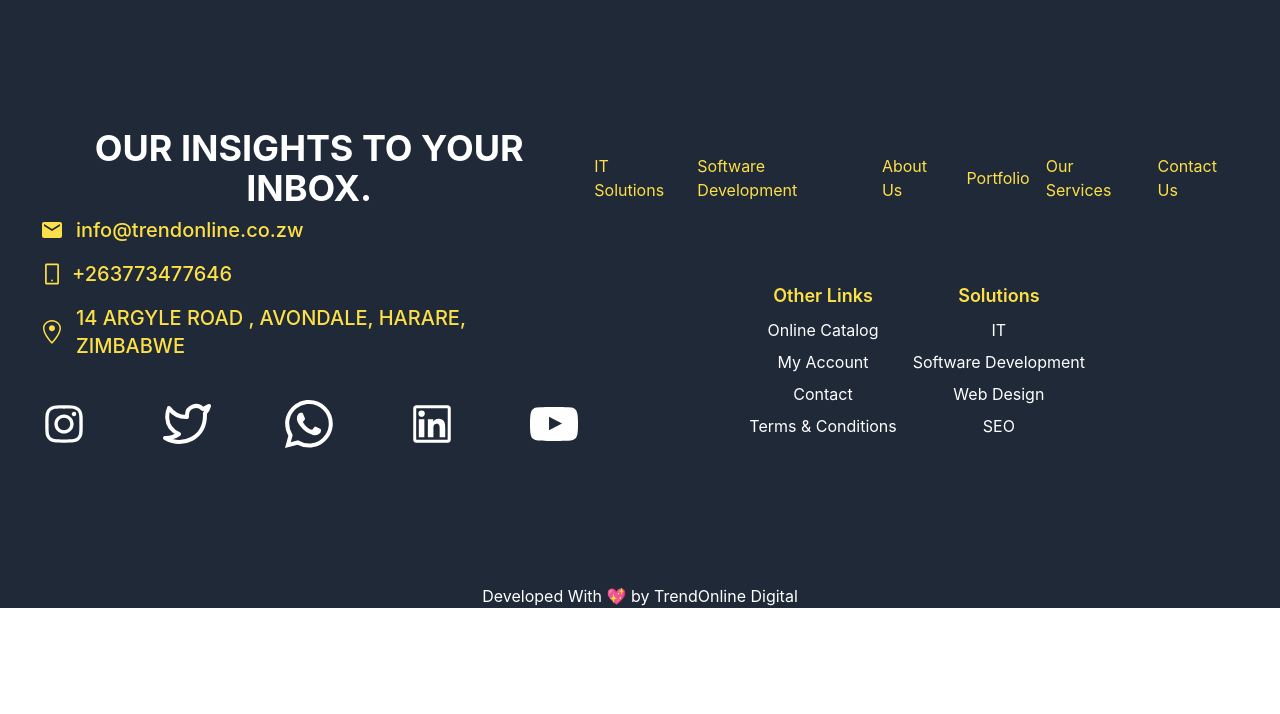
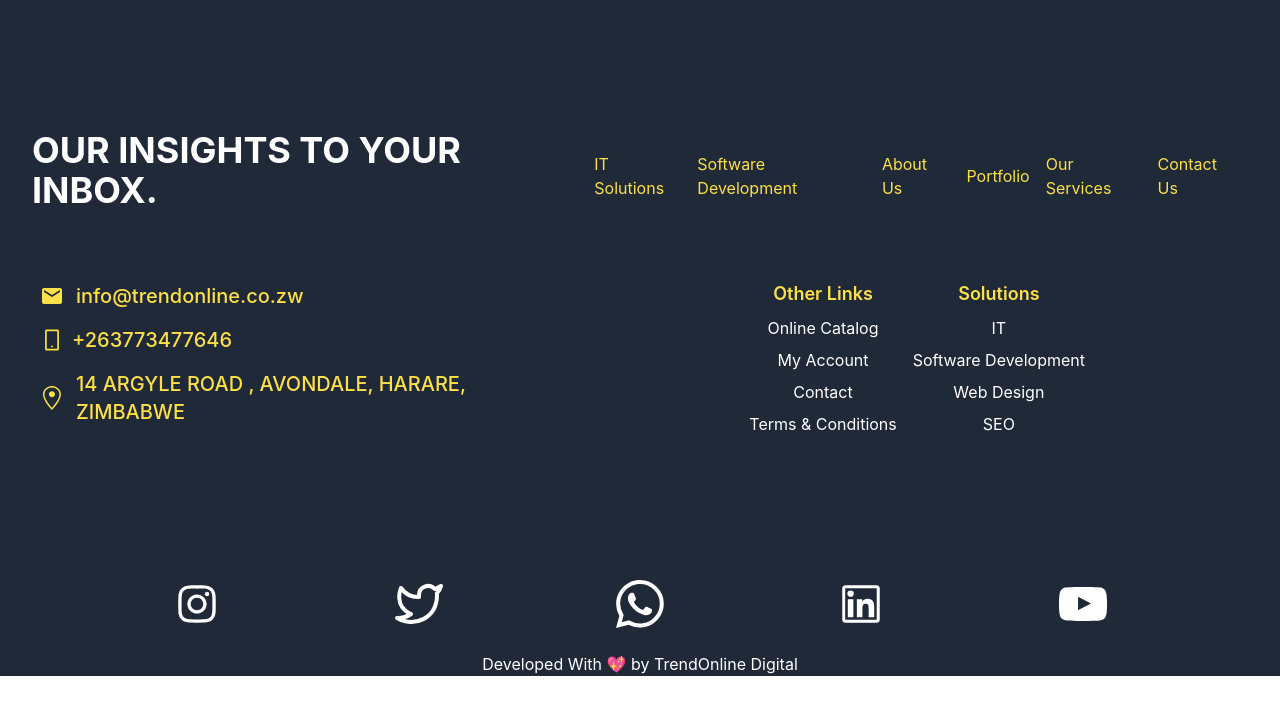
Before and after one commit to adarsh-gupta101/trev-fiver, a Next.js app: page /components/footer in a window 1280 px wide. Shown: the top 714 px of the page. Built offline with nearby package versions, Linux system fonts and the light colour scheme.

Commit message:
links to the same and minute adjustment in ui

```diff
--- a/package.json
+++ b/package.json
@@ -14,10 +14,12 @@
     "next": "12.1.5",
     "react": "18.0.0",
     "react-dom": "18.0.0",
+    "react-floating-whatsapp": "^4.0.5",
     "react-icons": "^4.3.1",
     "react-slick": "^0.29.0",
     "react-tsparticles": "^2.0.6",
     "react-vertical-timeline-component": "^3.5.2",
+    "react-whatsapp-chat-widget": "^1.1.1",
     "slick-carousel": "^1.8.1",
     "tsparticles": "^2.0.6"
   },
--- a/pages/components/Banner.jsx
+++ b/pages/components/Banner.jsx
@@ -50,7 +50,7 @@
   });
   return (
     <div
-      className=' w-full flex flex-col-reverse md:flex-row md:justify-center md:items-center bg bg-[#fefffe]'
+      className=' w-full flex flex-col-reverse md:flex-row md:justify-center md:items-center bg bg-[#f2f3f0]'
       style={{ fontFamily: "poppins" }}>
       <div className='flex-col  top-0    w-full'>
         <img
--- a/pages/components/Solutionsdrop.jsx
+++ b/pages/components/Solutionsdrop.jsx
@@ -3,8 +3,8 @@
 
 function Solutionsdrop() {
   return (
-    <div className='bg-gray-200 md:bg-white shadow p-2 w-full  md:w-4/5  m-auto mt-4 mb-4  z-4'>
-<p className=' mx-12 md:mx-24 my-12 font-bold text-4xl'>IT SOLUTIONS</p>
+    <div className=' md:bg-white md:shadow-2xl p-2 w-full  md:w-4/5  m-auto mt-4 mb-4  z-4'>
+<p className=' mx-12 md:mx-24 my-12 font-bold text-4xl text-center'>IT SOLUTIONS</p>
 
 <Solutionscontainer/>
 
--- a/pages/components/footer.jsx
+++ b/pages/components/footer.jsx
@@ -1,34 +1,32 @@
 import Link from "next/link";
 import React from "react";
 import { MdEmail } from "react-icons/md";
-import {AiOutlineInstagram} from "react-icons/ai"
-import {FiTwitter} from "react-icons/fi"
-import {AiOutlineLinkedin} from "react-icons/ai"
-import {BsPinterest}  from "react-icons/bs"
-import {ImYoutube}  from "react-icons/im"
-import {BsWhatsapp} from "react-icons/bs"
-import {AiOutlineMail} from "react-icons/ai"
-import {AiOutlineMobile} from "react-icons/ai"
+import { AiOutlineInstagram } from "react-icons/ai";
+import { FiTwitter } from "react-icons/fi";
+import { AiOutlineLinkedin } from "react-icons/ai";
+import { BsPinterest } from "react-icons/bs";
+import { ImYoutube } from "react-icons/im";
+import { BsWhatsapp } from "react-icons/bs";
+import { AiOutlineMail } from "react-icons/ai";
+import { AiOutlineMobile } from "react-icons/ai";
 
-import {GoLocation} from "react-icons/go"
-
-
-
-
+import { GoLocation } from "react-icons/go";
 
 function Footer() {
   return (
     <>
       <div className='bg-gray-800 text-white flex flex-col md:flex-row justify-between items-center px-8 md:px-8 py-32'>
         <div className='text-4xl font-medium '>
-        <p className="font-bold text-center">OUR INSIGHTS TO YOUR INBOX.</p>
-        <p className='text-xl text-yellow-300 w-76 p-2'>
+          <p className='font-bold text-center md:text-left mb-0 md:mb-16'>
+            OUR INSIGHTS TO YOUR INBOX.
+          </p>
+          <p className='text-xl text-yellow-300 w-76 p-2 mt-4 '>
             <a
               href='mailto:info@trendonline.co.zw
 '
               className='flex items-center justify-start text-yellow-300'>
-          <MdEmail className="text-2xl mr-1" />
-          <span  className="ml-2">info@trendonline.co.zw</span>
+              <MdEmail className='text-2xl mr-1' />
+              <span className='ml-2'>info@trendonline.co.zw</span>
             </a>
           </p>
           <p className='text-xl w-90 p-2'>
@@ -37,7 +35,8 @@
 '
               className='flex items-center justify-start text-yellow-300'>
               {" "}
-           <AiOutlineMobile className="text-2xl " /> <span  className="ml-2">+263773477646</span>
+              <AiOutlineMobile className='text-2xl ' />{" "}
+              <span className='ml-2'>+263773477646</span>
             </a>
           </p>
           <p className='text-xl w-78 p-2'>
@@ -46,68 +45,45 @@
 '
               className='flex items-center justify-start text-yellow-300'>
               {" "}
-            <GoLocation className="text-2xl " />
-            <span className="ml-3">14 ARGYLE ROAD , AVONDALE, HARARE, ZIMBABWE</span>
+              <GoLocation className='text-2xl ' />
+              <span className='ml-3'>
+                14 ARGYLE ROAD , AVONDALE, HARARE, ZIMBABWE
+              </span>
             </a>
           </p>
-        <p className="text-xl flex items-center justify-between w-78 p-2 text-yellow-300">
-        </p>
-
-        <div
-          className=' items-center justify-between md:m-2 flex md:flex md:mt-4'
->          <a href='https://instagram.com/magesstudio'>
-
-           <AiOutlineInstagram className="w-12 h-12 text-white-300 "/>
-          </a>
-          <a href='https://www.behance.net/Mages'>
-            {" "}
-           <FiTwitter className="w-12 h-12 text-white-300 "/>
-          </a>
-          <a href='https://wa.me/+263732774218'>
-            {" "}
-           <BsWhatsapp className="w-12 h-12 text-white-300 "/>
-          </a>
-          <a href='https://www.linkedin.com/company/magesstudio'>
-            {/* <img
-              alt=''
-              src='https://brandlogos.net/wp-content/uploads/2016/06/linkedin-logo-512x512.png'
-              className='w-10 h-10  sociallogo2 '
-            /> */}
-         <AiOutlineLinkedin className="w-12 h-12 text-white-300 "/>
-          </a>
-
-          <div className=''>
-            <a href='https://magesstudio.medium.com/'>
-              {/* <img
-                alt=''
-                src=' https://cdn4.iconfinder.com/data/icons/social-media-2210/24/Medium-512.png'
-                class
-                Name='w-10'
-            <  /> */}
-             <ImYoutube className="w-12 h-12 text-white-300 "/>
-             </a>
-          </div>
-        </div>
+          <p className='text-xl flex items-center justify-between w-78 p-2 text-yellow-300'></p>
         </div>
         <div className='flex flex-col md:flex-col flex-wrap  justify-evenly items-center'>
-        <ul className='bg-red flex flex-col md:flex-row items-center mt-4'>
+          <ul className='bg-red flex flex-col  md:flex-row items-center mt-4'>
             <li className='text-yellow-300 p-2 md:mb-8'>
-            <Link href='/ITS'><p className="cursor-pointer">IT Solutions</p></Link>
+              <Link href='/ITS'>
+                <p className='cursor-pointer'>IT Solutions</p>
+              </Link>
             </li>
             <li className='text-yellow-300 p-2 md:mb-8'>
-            <Link href='/Humans'><p className="cursor-pointer">Software Development</p></Link>
+              <Link href='/Humans'>
+                <p className='cursor-pointer'>Software Development</p>
+              </Link>
             </li>
             <li className='text-yellow-300 p-2 md:mb-8'>
-            <Link href='/components/aboutmain'><p className="cursor-pointer">About Us</p></Link>
+              <Link href='/components/aboutmain'>
+                <p className='cursor-pointer'>About Us</p>
+              </Link>
             </li>
             <li className='text-yellow-300 p-2 md:mb-8'>
-            <Link href='/portfolio'><p className="cursor-pointer">Portfolio</p></Link>
+              <Link href='/portfolio'>
+                <p className='cursor-pointer'>Portfolio</p>
+              </Link>
             </li>
             <li className='text-yellow-300 p-2 md:mb-8'>
-            <Link href='/services'><p className="cursor-pointer">Our Services </p></Link>
+              <Link href='/services'>
+                <p className='cursor-pointer'>Our Services </p>
+              </Link>
             </li>
             <li className='text-yellow-300 p-2 md:mb-8'>
-            <Link href='/contact'><p className="cursor-pointer">Contact Us</p></Link>
+              <Link href='/contact'>
+                <p className='cursor-pointer'>Contact Us</p>
+              </Link>
             </li>
           </ul>
           <span className='md:flex '>
@@ -133,8 +109,43 @@
           </span>
         </div>
       </div>
-    <p className='bg-gray-800 text-center text-white'>Developed With 💖 by TrendOnline Digital</p>
 
+      <span className=' items-center bg-gray-800 justify-evenly m-auto   flex md:flex flex-wrap  pb-6'>
+        {" "}
+        <a href='https://instagram.com/magesstudio'>
+          <AiOutlineInstagram className='w-12 h-12  text-white ' />
+        </a>
+        <a href='https://www.behance.net/Mages'>
+          {" "}
+          <FiTwitter className='w-12 h-12 text-white ' />
+        </a>
+        <a href='https://wa.me/+263732774218'>
+          {" "}
+          <BsWhatsapp className='w-12 h-12 text-white ' />
+        </a>
+        <a href='https://www.linkedin.com/company/magesstudio'>
+          {/* <img
+              alt=''
+              src='https://brandlogos.net/wp-content/uploads/2016/06/linkedin-logo-512x512.png'
+              className='w-10 h-10  sociallogo2 '
+            /> */}
+          <AiOutlineLinkedin className='w-12 h-12 text-white ' />
+        </a>
+        <div className=''>
+          <a href='https://magesstudio.medium.com/'>
+            {/* <img
+                alt=''
+                src=' https://cdn4.iconfinder.com/data/icons/social-media-2210/24/Medium-512.png'
+                class
+                Name='w-10'
+            <  /> */}
+            <ImYoutube className='w-12 h-12 text-white ' />
+          </a>
+        </div>
+      </span>
+      <p className='bg-gray-800 text-center text-white'>
+        Developed With 💖 by TrendOnline Digital
+      </p>
     </>
   );
 }
--- a/pages/components/industries.jsx
+++ b/pages/components/industries.jsx
@@ -99,7 +99,7 @@
         />
       </Head>
 
-      <p className='text-4xl mt-12  text-center md:text-left md:text-2xl text-gray-500 p-2 md:p-0'>Industries</p>
+      <p className='text-4xl mt-12  text-center md:text-4xl text-gray-500 p-2 md:p-0'>Industries</p>
 
       <h1 id="advicehead" className=' p-2 md:p-0 text-5xl flex items-center text-center m-auto md:text-8xl md:w-11/12 font-bold text-yellow-600' style={{height:"100vh",backgroundImage:"url(`https://img.freepik.com/free-vector/white-abstract-background-3d-paper-style_23-2148403778.jpg?w=2000`)"}}>
         WE ADVISE MORE THAN 1500 COMPANIES FROM ALL SECTORS
@@ -107,7 +107,7 @@
 
       <Slider {...settings} id="slider" >
         {inus.map((item, index) => (
-          <div key={index} id="sliderdiv" className='shadow-xl m-2 bg-white hover:shadow-sm md:m-2 p-8  md:p-16 '>
+          <div key={index} id="sliderdiv" className='m-2 bg-white hover:shadow-xl md:m-2 p-8  md:p-16 '>
             <img alt="" src={item.image} className='w-full h-full'></img>
             <p className='bg-white shadow-xl w-fit p-2 text-xl rounded relative -top-4 left-1/2 hover:bg-[#b9ab25] hover:text-white'>
               View Industry
--- a/pages/components/solutiondrop2.jsx
+++ b/pages/components/solutiondrop2.jsx
@@ -3,8 +3,8 @@
 
 function Solutionsdrop() {
   return (
-    <div className='bg-gray-200 md:bg-white shadow p-2 w-full  md:w-4/5  m-auto mt-4 mb-4  z-4'>
-      <p className=' mx-12 md:mx-24 my-12 font-bold text-4xl'>SOFTWARE DEVELOPMENT</p>
+    <div className=' md:bg-white md:shadow-2xl p-2 w-full  md:w-4/5  m-auto mt-4 mb-4  z-4'>
+      <p className=' mx-12 md:mx-24 my-12 font-bold text-4xl text-center'>SOFTWARE DEVELOPMENT</p>
 
       <Solutionscontainer  drop={2}/>
     </div>
--- a/pages/components/solutions2.jsx
+++ b/pages/components/solutions2.jsx
@@ -25,7 +25,7 @@
     );
   });
   return (
-    <div ref={ref} className='flex flex-col md:flex-row bg-gray-800 z-0 my-6'>
+    <div ref={ref} className='flex flex-col md:flex-row bg-black z-0 my-6'>
       <div>
         {" "}
         <span className='md:text-8xl  z-1 top-0 md:relative text-center h-full flex items-center text-white'>
--- a/pages/components/utils/Induvidualsolution.jsx
+++ b/pages/components/utils/Induvidualsolution.jsx
@@ -1,4 +1,4 @@
-import Hamburger from 'hamburger-react'
+import {Squeeze as Hamburger} from 'hamburger-react'
 import React, { useState } from 'react'
 import Link from "next/link";
 
--- a/pages/components/utils/solutionscontainer.jsx
+++ b/pages/components/utils/solutionscontainer.jsx
@@ -12,7 +12,7 @@
 
 
 
-    <div className=' py-6 md:mx-24 bg-white '>
+    <div className=' py-6 md:mx-24 bg-white shadow-sm '>
       { solution.map((item, index) => {
         return (
 
```
Also changed, not shown: pages/contact.jsx (+9 -3 lines), pages/index.js (+7 -1 lines), 2 other files (tests, documents, lock files or other folders). Lines whose indentation alone changed are shown as unchanged.
